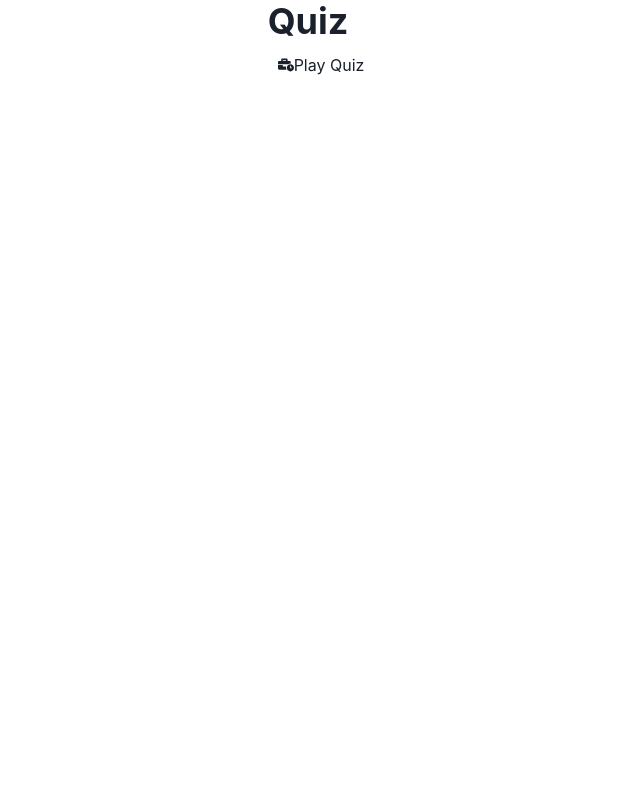
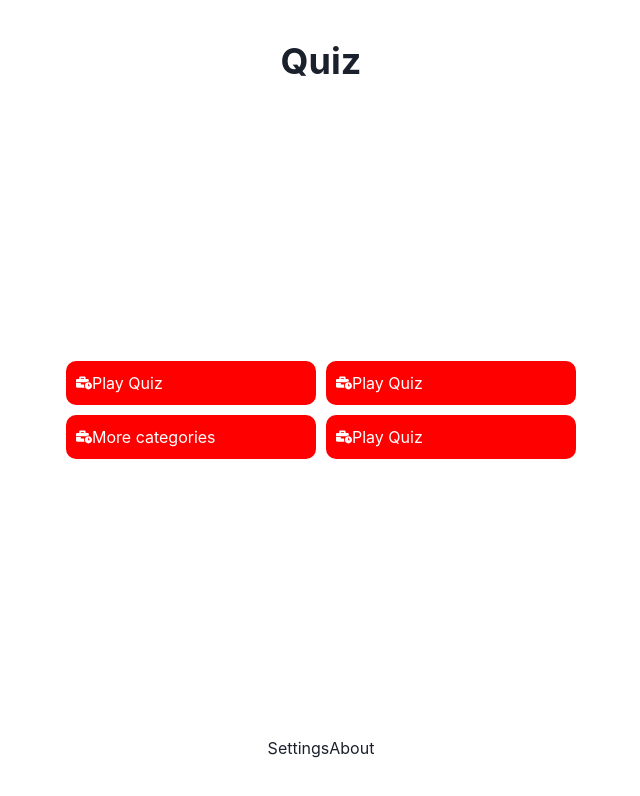
Before and after one commit to codeboyfriend/Quiz, a React (Create React App) app: page / in a window 1280 px wide. Shown: the top 796 px of the page, without its empty margins (319-959 px from the left). Built offline with nearby package versions, Linux system fonts and the light colour scheme; no server answers.

Commit message:
add changes

```diff
--- a/src/App.js
+++ b/src/App.js
@@ -1,20 +1,14 @@
 import { useEffect, useState } from "react";
 import { ChakraProvider } from '@chakra-ui/react';
 import axios from "axios";
-import {
-  Box,
-  Heading,
-  Stack,
-  Text
-} from "@chakra-ui/react";
-import { FaBusinessTime } from 'react-icons/fa';
+import Home from "./components/pages/Home";
 
 function App() {
   const [res, setRes] = useState([]);
   const [categories, setCategories] = useState('Easy');
 
   const fetchQuestion = async () => {
-    const result = await axios(`https://quizapi.io/api/v1/questions?apiKey=6cm1r5jVOf9rfQxLa6vxOceBaOXAvgYSdAag0ncz&difficulty=${categories}`);
+    const result = await axios(`https://quizapi.io/api/v1/questions?apiKey=${import.meta.REACT_APP_API_KEY}&difficulty=${categories}`);
 
     setRes(result.data);
   }
@@ -25,28 +19,7 @@ function App() {
 
   return (
     <ChakraProvider>
-      <Box className="App" sx={{
-        minW: '300px',
-        display: 'flex',
-        justifyContent: 'center',
-      }}>
-        <Box>
-          <Heading>Quiz</Heading>
-
-          <Stack>
-            <Box sx={{
-              display: 'flex',
-              bgColor: '#fff',
-              alignItems: 'center',
-              padding: '10px',
-              borderRadius: '10px'
-            }}>
-              <FaBusinessTime />
-              <Text>Play Quiz</Text>
-            </Box>
-          </Stack>
-        </Box>
-      </Box>
+      <Home />
     </ChakraProvider>
   );
 }
--- /dev/null
+++ b/src/components/pages/Home.jsx
@@ -0,0 +1,77 @@
+import {
+    Box,
+    Heading,
+    Text
+  } from "@chakra-ui/react";
+import { FaBusinessTime } from 'react-icons/fa';
+
+ const Home = () => {
+    const flexStyle = {
+        display: 'flex',
+        alignItems: 'center',
+        padding: '10px',
+        borderRadius: '10px',
+        cursor: 'pointer',
+        width: '250px',
+        bgColor: 'red',
+        color: '#fff',
+        margin: '5px'
+    }
+
+   return (
+    <Box className="App">
+        <Box sx={{
+        minW: '300px',
+        height: '100vh',
+        display: 'flex',
+        justifyContent: 'space-between',
+        padding: '40px 0',
+        alignItems: 'center',
+        flexDir: 'column'
+      }}>
+          {/* Header component */}
+          <Heading>Quiz</Heading>
+
+          {/* Buttons component */}
+          <Box sx={{
+            maxW: '700px',
+            display: 'flex',
+            justifyContent: 'center',
+            flexWrap: 'wrap'
+          }}>
+
+            <Box sx={flexStyle}>
+              <FaBusinessTime />
+              <Text>Play Quiz</Text>
+            </Box>
+
+            <Box sx={flexStyle}>
+              <FaBusinessTime />
+              <Text>Play Quiz</Text>
+            </Box>
+
+            <Box sx={flexStyle}>
+              <FaBusinessTime />
+              <Text>More categories</Text>
+            </Box>
+
+            <Box sx={flexStyle}>
+              <FaBusinessTime />
+              <Text>Play Quiz</Text>
+            </Box>
+          </Box>
+
+          {/* Footer component */}
+          <Box sx={{
+            display: 'flex',
+            justifyContent: 'center'
+          }}>
+            <Box>Settings</Box>
+            <Box>About</Box>
+          </Box>
+        </Box>
+      </Box>
+   )
+ }
+
+ export default Home
```
Also changed, not shown: src/components/Answers.jsx (added, +48 -0 lines), src/components/Board.jsx (added, +35 -0 lines), src/components/pages/Dashboard.jsx (added, +16 -0 lines), src/components/util/Navbar.jsx (added, +24 -0 lines), src/index.css (line endings or trailing spaces).
